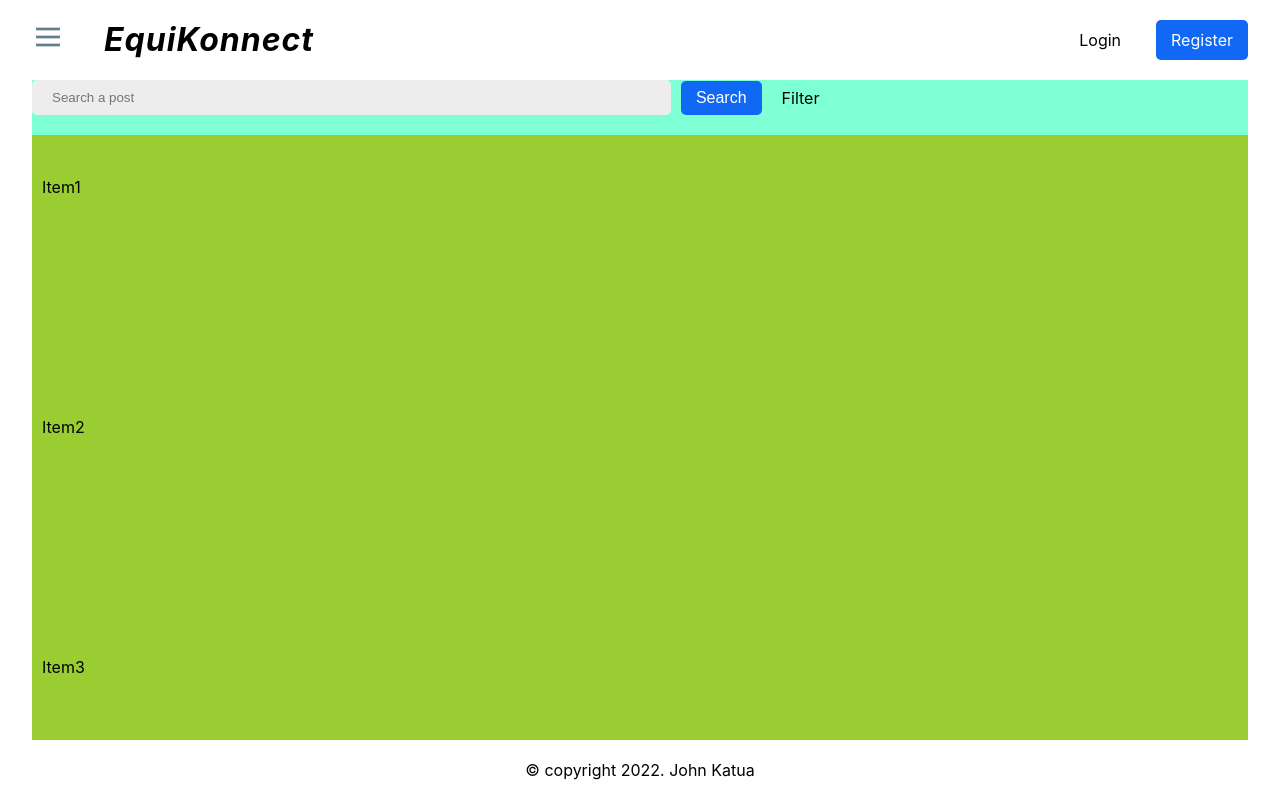
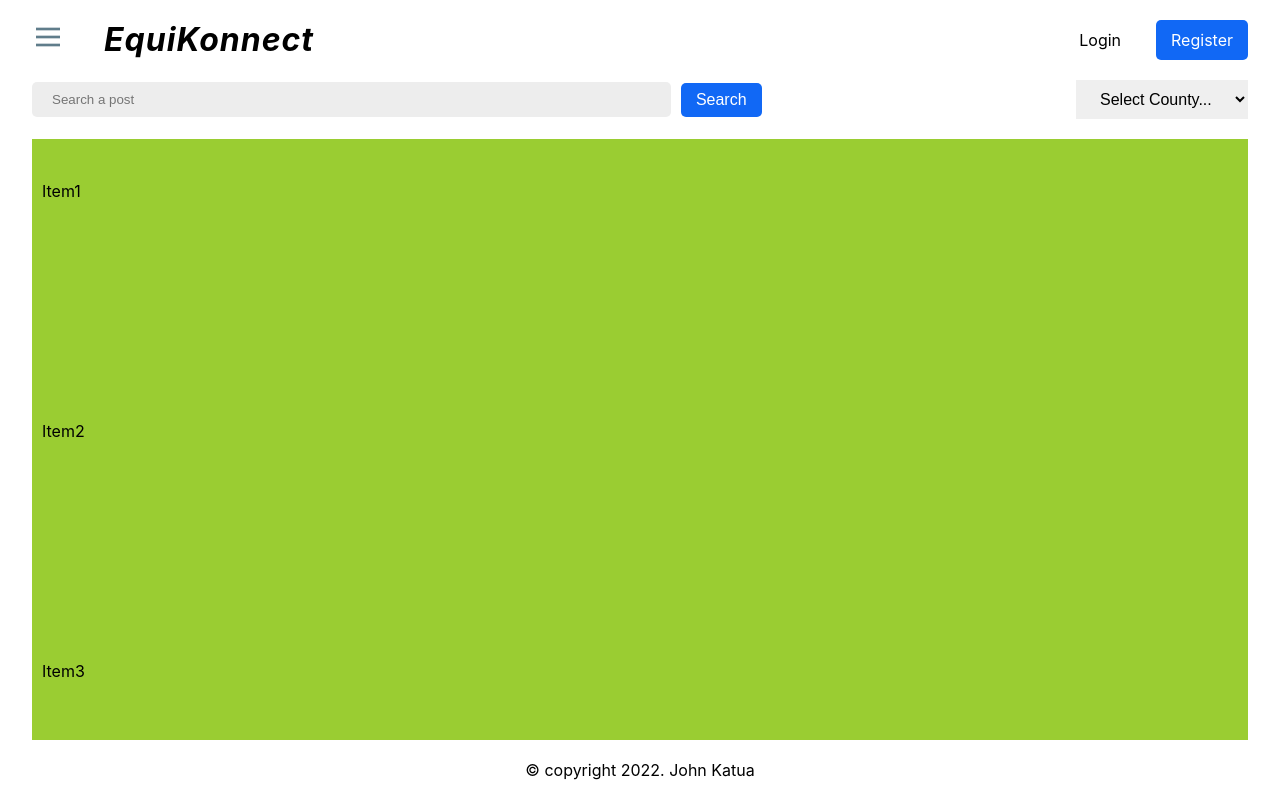
Before and after one commit to The-Jitu-Assignments/connect, a React (Vite) app in the folder frontend/: page /dataAndAnalytics in a window 1280 px wide. Built offline with nearby package versions, Linux system fonts and the light colour scheme.

Commit message:
added a drop down to select counties

```diff
--- a/frontend/src/pages/analytics/analytics.css
+++ b/frontend/src/pages/analytics/analytics.css
@@ -2,7 +2,6 @@
   display: flex;
   flex-direction: column;
   gap: 20px;
-  background-color: aquamarine;
   height: 100%;
   overflow-y: scroll;
 }
@@ -12,3 +11,19 @@
   align-items: center;
   gap: 20px;
 }
+
+.analytics-select {
+  display: flex;
+  height: 100%;
+  justify-content: end;
+  align-items: center;
+  flex: 1;
+}
+
+.analytics-select select {
+  padding: 10px 20px;
+  cursor: pointer;
+  outline: none;
+  border: none;
+  font-size: 16px;
+}
--- a/frontend/src/pages/analytics/index.jsx
+++ b/frontend/src/pages/analytics/index.jsx
@@ -3,6 +3,24 @@ import Button from '../../components/button';
 import './analytics.css'
 
 const DataAndAnalyticsPage = () => {
+  const options = [
+    {
+      name: 'Select County...',
+      value: null
+    },
+    {
+      name: 'Nairobi',
+      value: 'nairobi',
+    },
+    {
+      name: 'Mombasa',
+      value: 'mombasa',
+    },
+    {
+      name: 'Kisumu',
+      value: 'kisumu'
+    }
+  ]
   return (
     <div className='analytics-container'>
       <div className='analytics-header'>
@@ -10,7 +28,15 @@ const DataAndAnalyticsPage = () => {
           <input type="search" placeholder='Search a post' />
           <Button text={"Search"} className={"home-search_btn"} />
         </div>
-        <div>Filter</div>
+        <div className='analytics-select'>
+          <select>
+            {options.map((item) => (
+              <option>
+                {item.name}
+              </option>
+            ))}
+          </select>
+        </div>
       </div>
       <div>
         <div className="test">Item1</div>
```
